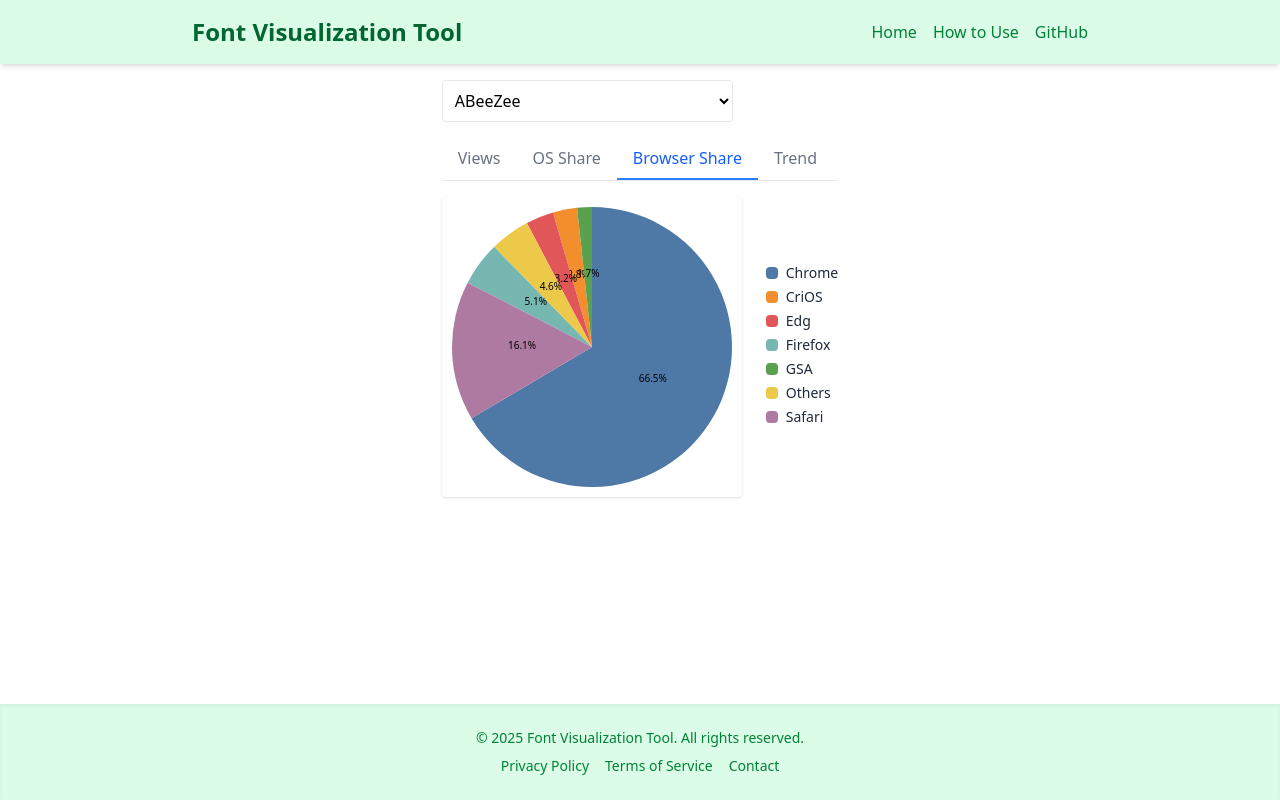
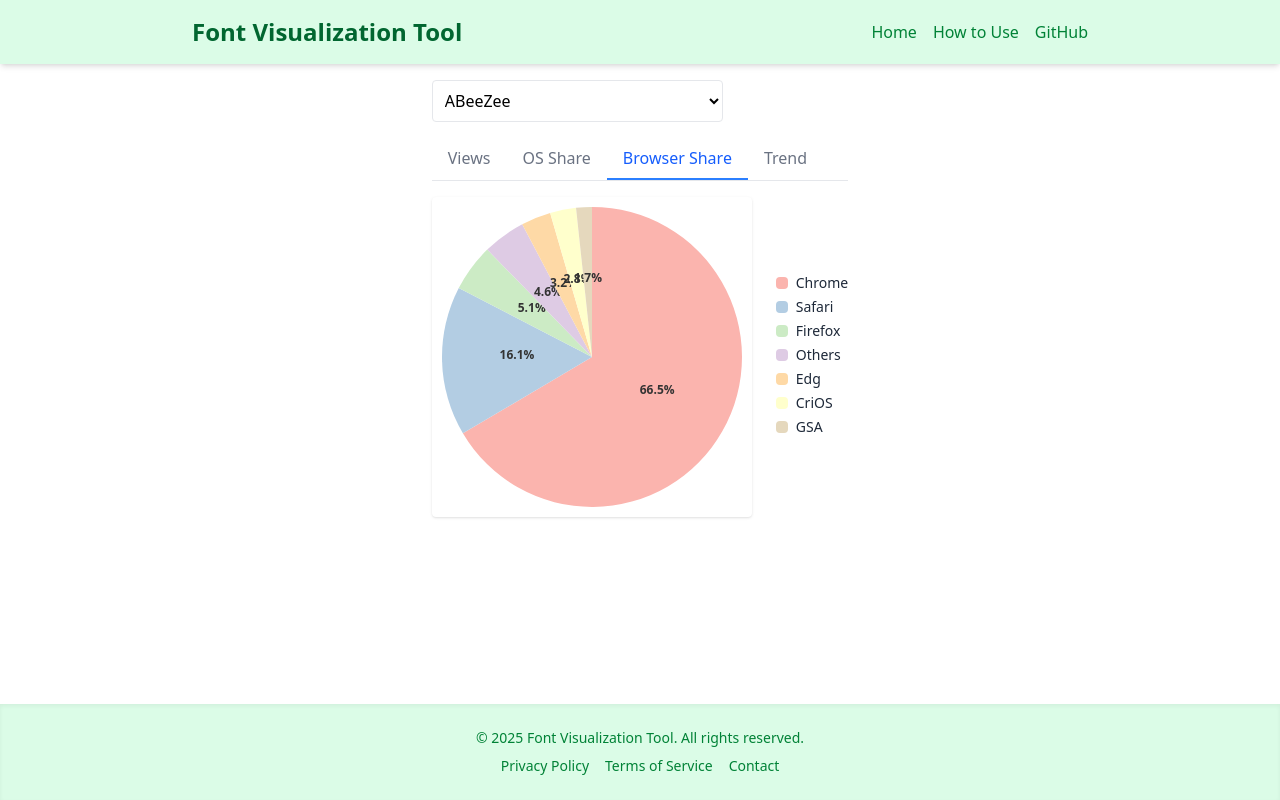
Before and after one commit to minmmmmin/font, a React (Vite) app: page / in a window 1280 px wide. Both pictures are taken after a click on the button "Browser Share". Built offline with nearby package versions, Linux system fonts and the light colour scheme.

Commit message:
カラーの変更など

```diff
--- a/src/components/graphs/BrowserShareGraph.jsx
+++ b/src/components/graphs/BrowserShareGraph.jsx
@@ -5,15 +5,18 @@ const BrowserShareGraph = ({ data }) => {
 
   const pieData = Object.entries(data.viewsByBrowser)
     .map(([browser, ratio]) => ({ browser, ratio }))
-    .filter((d) => d.ratio > 0.01); // 1%以上を抽出（任意）
+    .filter((d) => d.ratio > 0.01)
+    .sort((a, b) => b.ratio - a.ratio);
 
-  const width = 300;
-  const height = 300;
+  const width = 320;
+  const height = 320;
   const radius = Math.min(width, height) / 2;
+
+  const pastelColors = d3.schemePastel1;
   const color = d3
     .scaleOrdinal()
     .domain(pieData.map((d) => d.browser))
-    .range(d3.schemeTableau10);
+    .range(pastelColors);
 
   const pie = d3.pie().value((d) => d.ratio);
   const arc = d3
@@ -23,19 +26,17 @@ const BrowserShareGraph = ({ data }) => {
 
   return (
     <div className="flex flex-col sm:flex-row gap-6">
-      {/* 円グラフ */}
       <svg width={width} height={height} className="bg-white shadow rounded">
         <g transform={`translate(${width / 2}, ${height / 2})`}>
           {pie(pieData).map((d, i) => (
             <g key={i}>
-              {/* 扇形 */}
               <path d={arc(d)} fill={color(d.data.browser)} />
-              {/* 円グラフ中央ラベル */}
               <text
                 transform={`translate(${arc.centroid(d)})`}
                 textAnchor="middle"
-                fontSize="10"
-                fill="#000"
+                fontSize="12"
+                fontWeight="bold"
+                fill="#333"
               >
                 {(d.data.ratio * 100).toFixed(1)}%
               </text>
@@ -44,7 +45,6 @@ const BrowserShareGraph = ({ data }) => {
         </g>
       </svg>
 
-      {/* レジェンド */}
       <div className="flex flex-col justify-center">
         {pieData.map((d, i) => (
           <div key={i} className="flex items-center gap-2 text-sm mb-1">
@@ -52,7 +52,7 @@ const BrowserShareGraph = ({ data }) => {
               className="inline-block w-3 h-3 rounded"
               style={{ backgroundColor: color(d.browser) }}
             ></span>
-            <span className="text-gray-800">{d.browser}</span>
+            <span className="text-gray-800 font-medium">{d.browser}</span>
           </div>
         ))}
       </div>
```
